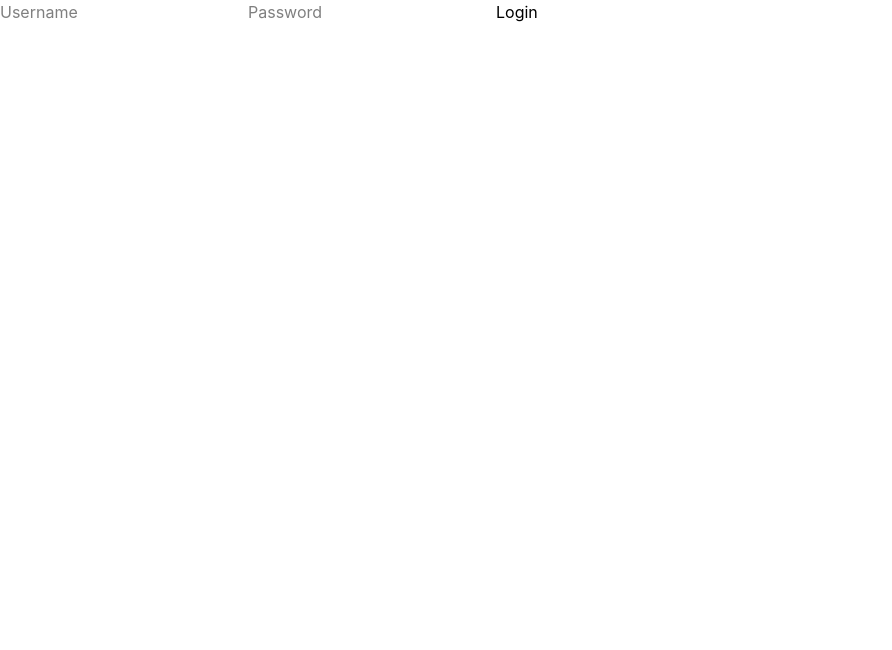
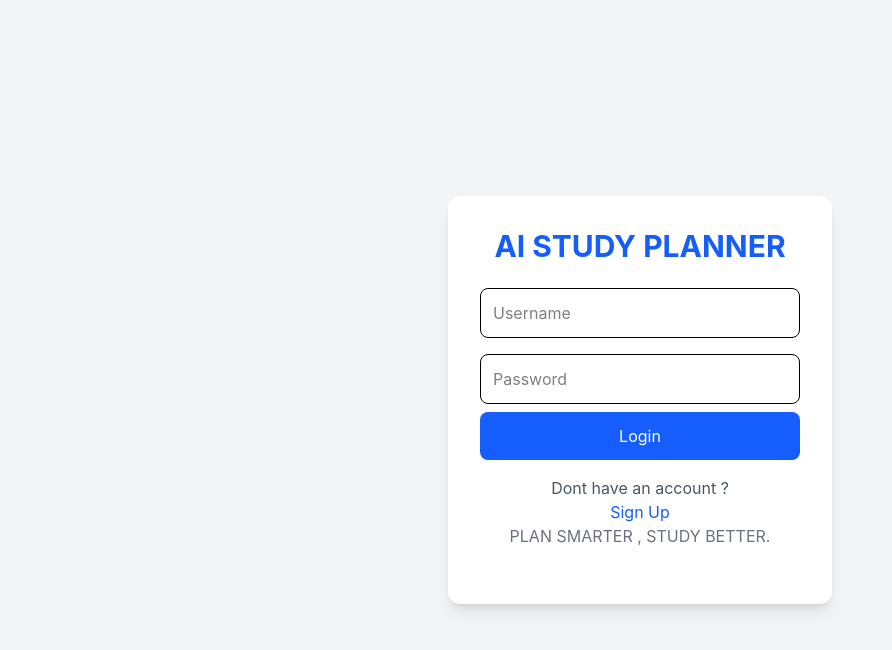
Before and after one commit to ankeshkashyap/ai-study-planner, a React app in the folder frontend/: page / in a window 1280 px wide. Shown: the top 650 px of the page, without its empty margins (0-892 px from the left). Built offline with nearby package versions, Linux system fonts and the light colour scheme; the HTML template or start-up script is replaced by a standard one.

Commit message:
added logout ,  Added css to signup and login

```diff
--- a/frontend/src/App.jsx
+++ b/frontend/src/App.jsx
@@ -6,16 +6,15 @@ import Navbar from "./components/Navbar"
 import Sidebar from "./components/Sidebar"
 import Dashboard from "./components/Dashboard"
 import Signup from "./components/Signup"
-import Login from "./components/login"
+import Login from "./components/Login"
 
 
 
 
 function App() {
-  const[loggedIn, setloggedIn]=useState(false)
-
-
-
+  const [showSignup, setShowSignup] = useState(false)
+  const[loggedIn, setloggedIn]=useState(!!localStorage.getItem("token"))
+  const [error , seterror ] = useState("")
   const [task, setTask] = useState("")
   const [tasks, setTasks] = useState([])
   const[isLoaded, setIsLoaded]=useState(false)
@@ -36,15 +35,6 @@ function App() {
      })
   },[loggedIn])
 
-  /*useEffect(()=>{
-    const savedTasks = localStorage.getItem("tasks")
-
-    if (savedTasks) {
-      setTasks(JSON.parse(savedTasks))
-    }
-    setIsLoaded(true)
-  },[])
-*/
   useEffect(()=> {
     if(isLoaded){
    localStorage.setItem("tasks",JSON.stringify(tasks))
@@ -54,7 +44,13 @@ function App() {
 
   console.log(loggedIn);
   if (!loggedIn){
-    return <Login onLogin={()=>setloggedIn(true)}/>;
+    if (showSignup)
+        return(
+      <Signup goToLogin={()=> setShowSignup(false)}/>
+    );
+    return (
+      <Login onLogin = {()=>setloggedIn(true)} goToSignup={()=> setShowSignup (true)}/>
+    );
   }
 
   async function addTask() {
@@ -83,6 +79,10 @@ function App() {
   }
 
   async function deleteTask (indexToDelete){
+    const confirm = window.confirm("Are you sure you want to delete this task ?")
+    if (!confirm){
+      return
+    }
     const taskToDelete = tasks[indexToDelete]
     const token = localStorage.getItem("token")
     const response =  await fetch (`http://127.0.0.1:8000/tasks/${taskToDelete.id}`,
@@ -150,6 +150,16 @@ function App() {
     (task)=> task.completed
   )
 
+  function logout (){
+    const confirm = window.confirm("Are you sure you want to Logout ?")
+    if (!confirm){
+      return
+    }
+    localStorage.removeItem("token");
+    setloggedIn(false);
+
+  }
+
   return (
 
 
@@ -157,7 +167,7 @@ function App() {
       <Navbar />
 
       <div className="flex">
-        <Sidebar />
+        <Sidebar onLogout={logout}/>
 
        <div className="flex-1 p-6">
       <div className="bg-blue-100
--- a/frontend/src/components/Login.jsx
+++ b/frontend/src/components/Login.jsx
@@ -1,13 +1,13 @@
 import {useState} from "react";
 
-export default function Login({onLogin}){
-
+export default function Login({onLogin, goToSignup }){
     const [username,setUsername]= useState("");
     const [password,setPassword]= useState("");
+    const [error , setError ] = useState("")
 
 
     async function handleLogin() {
-
+        setError("")
         const response =  await fetch ("http://127.0.0.1:8000/login",
             {
                 method: "POST",
@@ -19,27 +19,59 @@ export default function Login({onLogin}){
                     password: password
                 })
             }
-        );
+        )
+
         const data = await response.json();
 
+        if (!response.ok){
+            setError(data.detail)
+            localStorage.removeItem("token")
+            return
+        }
+
         localStorage.setItem("token", data.access_token);
+        onLogin();
 
-        onLogin();
         }
 
     return(
-        <div>
+        <div className="min-h-screen flex items-center justify-center bg-gray-100">
+            <div className="bg-white p-8 rounded-xl shadow-lg w-96">
+                <h1 className="text-3xl font-bold text-center text-blue-600 mb-6">
+                    AI STUDY PLANNER
+                </h1>
             <input type="text"
                     placeholder="Username"
                     value={username}
-                    onChange={(e)=>setUsername(e.target.value)} />
+                    onChange={(e)=>setUsername(e.target.value)}
+                    className="w-full border p-3 rounded-lg mb-4" />
 
             <input type="password"
                     placeholder="Password"
                     value={password}
-                    onChange={(e)=>setPassword(e.target.value)} />
+                    onChange={(e)=>setPassword(e.target.value)}
+                    className="w-full border p-3 rounded-lg mb-2" />
 
-                    <button onClick={handleLogin}> Login</button>
+                    {error && (<p className="text-red-500 text-sm mb-2">
+                        {error}
+                    </p>)}
+
+                    <button onClick={handleLogin}
+                    className="w-full bg-blue-600 hover:bg-blue-700 text-white py-3 rounded-lg"> Login</button>
+
+                    <p className="text-center mt-4 text-gray-600">
+                        Dont have an account ?
+                    </p>
+
+                    <button
+                    onClick={goToSignup}
+                            className="text-blue-600 hover:underline block mx-auto">
+                               Sign Up </button>
+                                <p
+                                className="text-center text-gray-500 mb-6">
+                                    PLAN SMARTER , STUDY BETTER.
+                                </p>
+                </div>
 
         </div>
     );
--- a/frontend/src/components/Sidebar.jsx
+++ b/frontend/src/components/Sidebar.jsx
@@ -1,6 +1,6 @@
-function Sidebar (){
+function Sidebar ({onLogout}){
     return (
-        <div className="w-64 bg-gray-200 p-4 min-h-screen">
+        <div className="w-64 bg-gray-200 p-4 -h-screen flex flex-col ">
             <ul className="space-y-4">
                 <li className="hover:text-blue-600 cursor-pointer">
                     📚 Tasks
@@ -16,6 +16,9 @@ function Sidebar (){
                 </li>
 
             </ul>
+
+            <button onClick = {onLogout}
+            className=" mt-auto mb-6 bg-red-500 hover:bg-red-700 text-white px-4 py-2 rounded-2xl">LOGOUT</button>
         </div>
     );
 }
--- a/frontend/src/components/Signup.jsx
+++ b/frontend/src/components/Signup.jsx
@@ -1,9 +1,10 @@
 import {useState} from "react";
 
-export default function Signup(){
+export default function Signup({goToLogin}){
 
     const [username,setUsername]= useState("");
     const [password,setPassword]= useState("");
+    const [error , setError ] = useState("")
 
     async function handleSignup() {
 
@@ -20,22 +21,52 @@ export default function Signup(){
             }
         );
         const data = await response.json();
+        if (!response.ok){
+            setError(data.detail)
+            localStorage.removeItem("token")
+            return
+        }
         alert("Signup Successfull!")
     }
 
     return(
-        <div>
+        <div className="min-h-screen flex items-center justify-center bg-gray-100">
+            <div className="bg-white p-8 rounded-xl shadow-lg w-96">
+                <h1 className="text-3xl font-bold text-center text-blue-600 mb-6">
+                    AI STUDY PLANNER
+                </h1>
             <input type="text"
                     placeholder="Username"
                     value={username}
-                    onChange={(e)=>setUsername(e.target.value)} />
+                    onChange={(e)=>setUsername(e.target.value)}
+                    className="w-full border p-3 rounded-lg mb-4" />
 
             <input type="password"
                     placeholder="Password"
                     value={password}
-                    onChange={(e)=>setPassword(e.target.value)} />
+                    onChange={(e)=>setPassword(e.target.value)}
+                    className="w-full border p-3 rounded-lg mb-2" />
 
-                    <button onClick={handleSignup}> Sign Up</button>
+                    {error && (<p className="text-red-500 text-sm mb-2">
+                        {error}
+                    </p>)}
+
+                    <button onClick={handleSignup}
+                    className="w-full bg-blue-600 hover:bg-blue-700 text-white py-3 rounded-lg"> Signup</button>
+
+                    <p className="text-center mt-4 text-gray-600">
+                        Already have an account ?
+                    </p>
+
+                    <button
+                    onClick={goToLogin}
+                            className="text-blue-600 hover:underline block mx-auto">
+                               Login </button>
+                                <p
+                                className="text-center text-gray-500 mb-6">
+                                    PLAN SMARTER , STUDY BETTER.
+                                </p>
+                </div>
 
         </div>
     );
```
Also changed, not shown: frontend/src/components/Header.jsx (line endings or trailing spaces), 1 other file (tests, documents, lock files or other folders).
